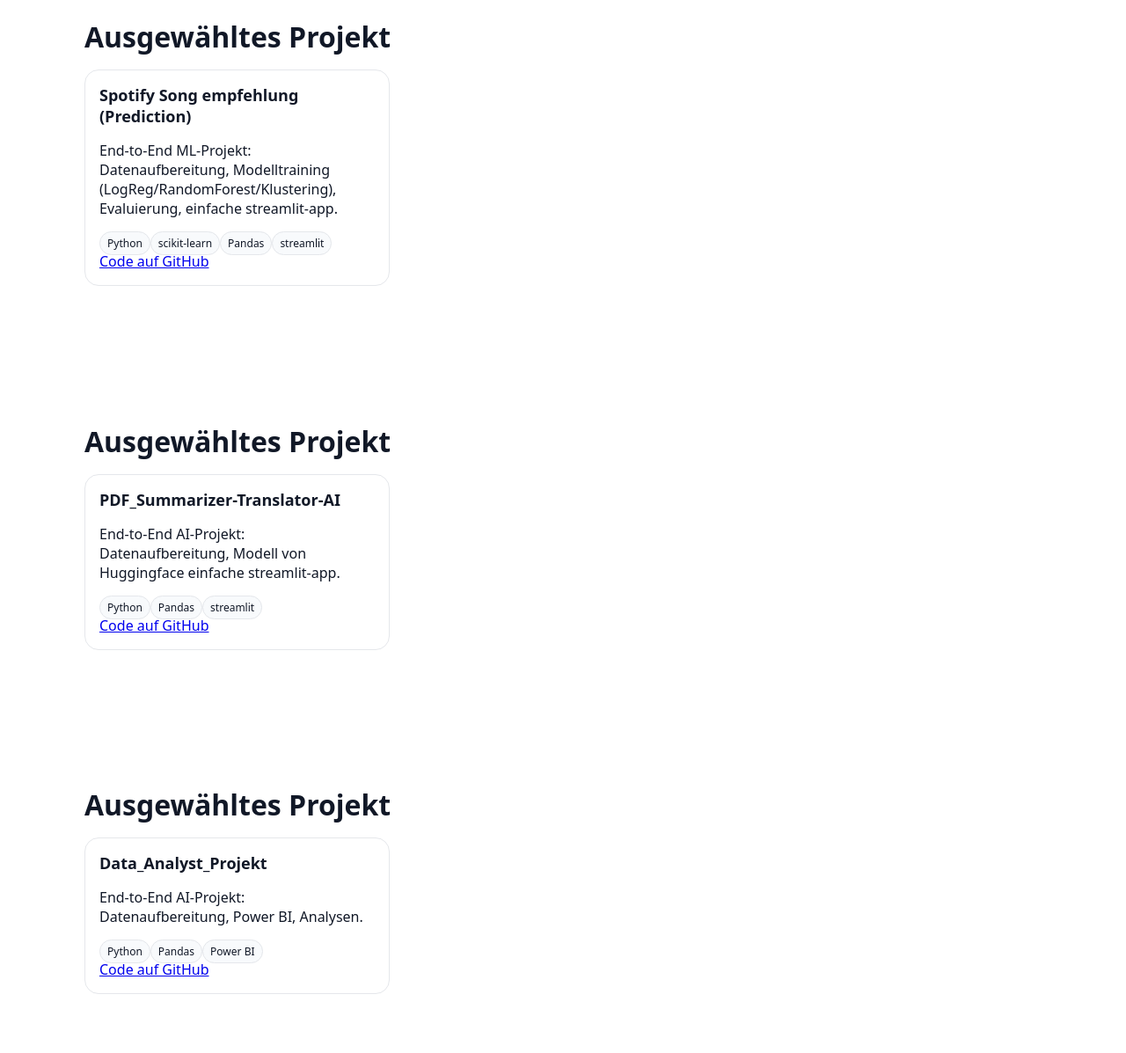
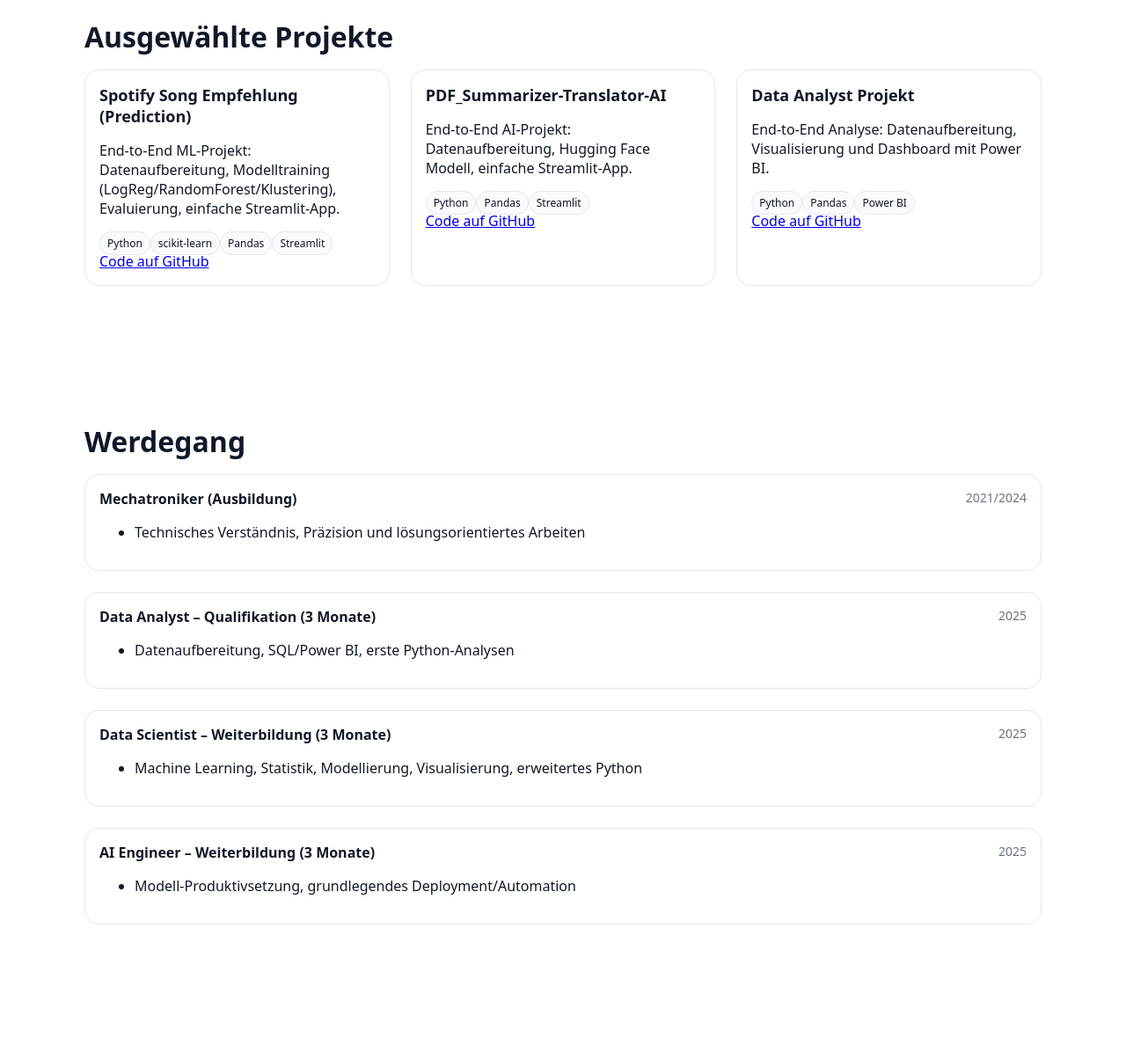
Before and after one commit to MichelSchulz1101/portfolio, a plain HTML site: page index.html in a window 1280 px wide. Shown: the part 1300-2497 px from the top of the page at 88% size. Drawn offline with Linux system fonts and the light colour scheme.

Commit message:
add new projekt

```diff
--- a/index.html
+++ b/index.html
@@ -82,45 +82,37 @@
 <!-- Projekte -->
 <section id="projects">
   <div class="container">
-      <h2>Ausgewähltes Projekt</h2>
+    <h2>Ausgewählte Projekte</h2>
     <div class="grid projects-grid">
+
+      <!-- Projekt 1 -->
       <article class="project">
-          <h3>Spotify Song empfehlung (Prediction)</h3>
-          <p>End-to-End ML-Projekt: Datenaufbereitung, Modelltraining (LogReg/RandomForest/Klustering), Evaluierung, einfache streamlit-app.</p>
+        <h3>Spotify Song Empfehlung (Prediction)</h3>
+        <p>End-to-End ML-Projekt: Datenaufbereitung, Modelltraining (LogReg/RandomForest/Klustering), Evaluierung, einfache Streamlit-App.</p>
         <div class="tech">
-            <span class="badge">Python</span><span class="badge">scikit-learn</span><span class="badge">Pandas</span><span class="badge">streamlit</span>
+          <span class="badge">Python</span><span class="badge">scikit-learn</span><span class="badge">Pandas</span><span class="badge">Streamlit</span>
         </div>
         <div class="links">
           <a href="https://github.com/MichelSchulz1101/Abschlussprojekt-Song-empfehlung.git">Code auf GitHub</a>
         </div>
       </article>
-       </div>
-    </div>
-  </section>
-  <section id="projects">
-    <div class="container">
-      <h2>Ausgewähltes Projekt</h2>
-      <div class="grid projects-grid">
+
+      <!-- Projekt 2 -->
       <article class="project">
-          <h3>PDF_Summarizer-Translator-AI </h3>
-          <p>End-to-End AI-Projekt: Datenaufbereitung, Modell von Huggingface einfache streamlit-app.</p>
+        <h3>PDF_Summarizer-Translator-AI</h3>
+        <p>End-to-End AI-Projekt: Datenaufbereitung, Hugging Face Modell, einfache Streamlit-App.</p>
         <div class="tech">
-            <span class="badge">Python</span><span class="badge">Pandas</span><span class="badge">streamlit</span>
+          <span class="badge">Python</span><span class="badge">Pandas</span><span class="badge">Streamlit</span>
         </div>
         <div class="links">
           <a href="https://github.com/MichelSchulz1101/PDF_Summarizer-Translator-AI.git">Code auf GitHub</a>
         </div>
       </article>
-       </div>
-    </div>
-  </section>
-  <section id="projects">
-    <div class="container">
-      <h2>Ausgewähltes Projekt</h2>
-      <div class="grid projects-grid">
+
+      <!-- Projekt 3 -->
       <article class="project">
-          <h3>Data_Analyst_Projekt</h3>
-          <p>End-to-End AI-Projekt: Datenaufbereitung, Power BI, Analysen.</p>
+        <h3>Data Analyst Projekt</h3>
+        <p>End-to-End Analyse: Datenaufbereitung, Visualisierung und Dashboard mit Power BI.</p>
         <div class="tech">
           <span class="badge">Python</span><span class="badge">Pandas</span><span class="badge">Power BI</span>
         </div>
@@ -128,11 +120,10 @@
           <a href="https://github.com/MichelSchulz1101/Abschlussprojekt_Data_Analyst.git">Code auf GitHub</a>
         </div>
       </article>
+
     </div>
   </div>
 </section>
-
-
 
   <!-- Werdegang -->
   <section id="experience">
```
Lines whose indentation alone changed are shown as unchanged.
